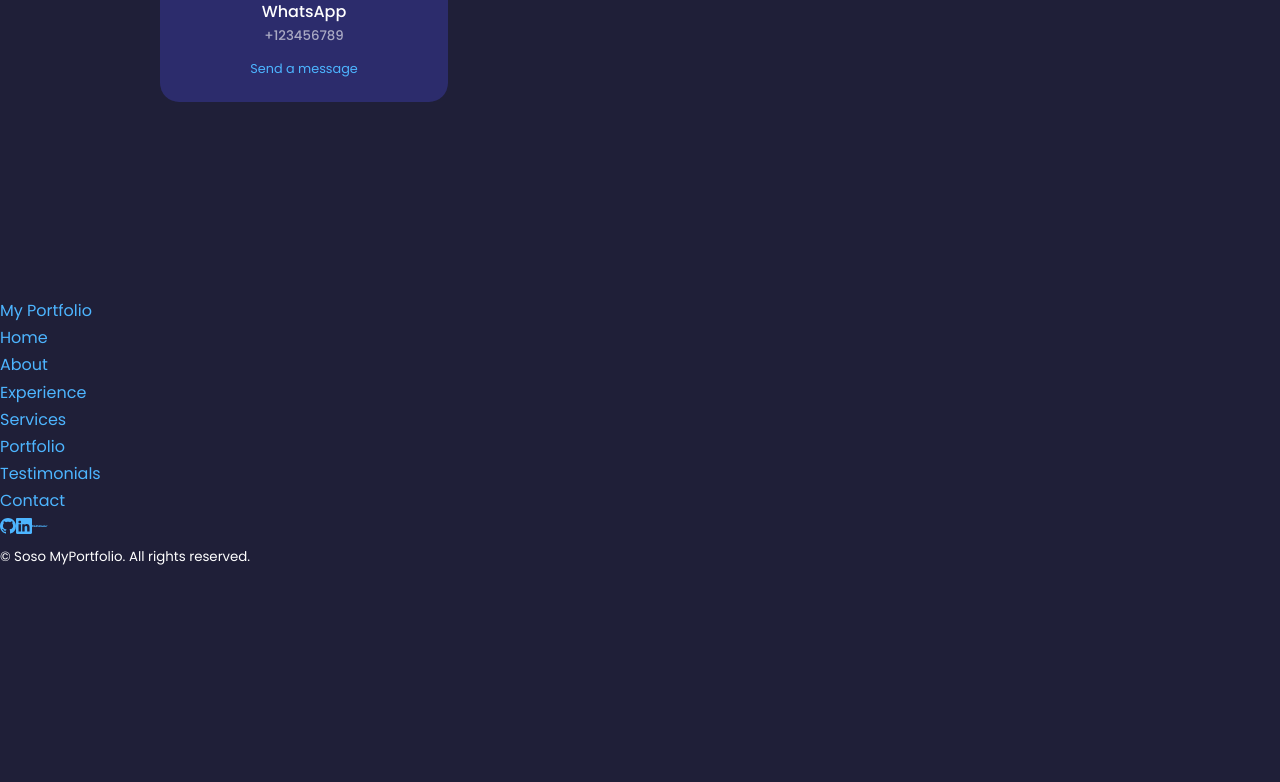
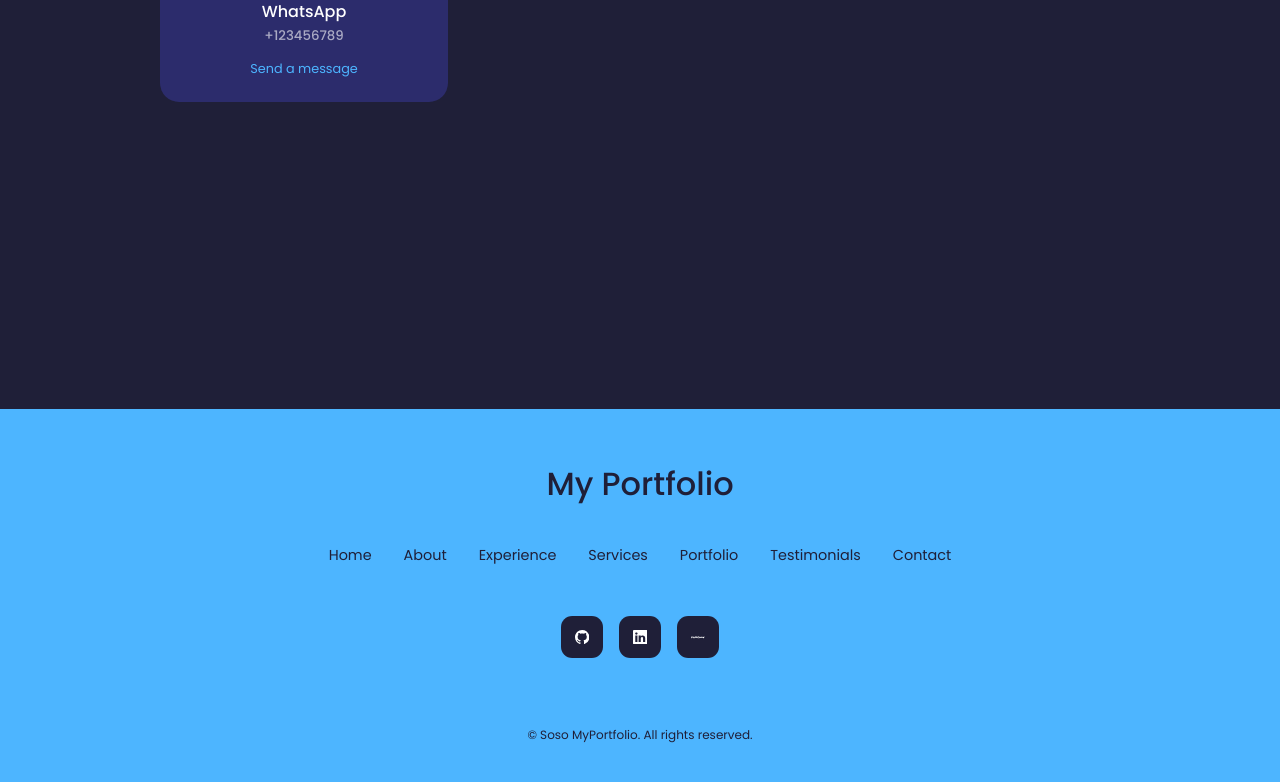
Before and after one commit to MezianeS/Portfolio-v2, a React (Create React App) app: page / in a window 1280 px wide. Shown: the part 5831-6613 px from the top of the page. Before the commit the page ends 6400 px from the top, so only its background shows below. Built offline with nearby package versions, Linux system fonts and the light colour scheme.

Commit message:
Update footer.css
add footer css

```diff
--- a/src/components/footer/footer.css
+++ b/src/components/footer/footer.css
@@ -0,0 +1,54 @@
+footer {
+    background: var(--color-primary);
+    padding: 3rem 0;
+    text-align: center;
+    font-size: 0.9rem;
+    margin-top: 7rem;
+
+}
+
+footer a {
+    color: var(--color-bg);
+}
+
+.footer__logo {
+    font-size: 2rem;
+    font-weight: 500;
+    margin-bottom: 2rem;
+    display: inline-block;
+}
+
+.permalinks {
+    display: flex;
+    flex-wrap: wrap;
+    justify-content: center;
+    gap: 2rem;
+    margin: 0 auto 3rem;
+}
+
+.footer__socials {
+    display: flex;
+    justify-content: center;
+    gap: 1rem;
+    margin-bottom: 4rem;
+}
+
+.footer__socials a {
+    background: var(--color-bg);
+    color: var(--color-white);
+    padding: 0.8rem;
+    border-radius: 0.7rem;
+    display: flex;
+    border: 1px solid transparent;
+}
+
+.footer__socials a:hover {
+    background: transparent;
+    color: var(--color-bg);
+    border-color: var(--color-bg);
+}
+
+.footer__copyright {
+    margin-bottom: 4rem;
+    color: var(--color-bg);
+}
```
